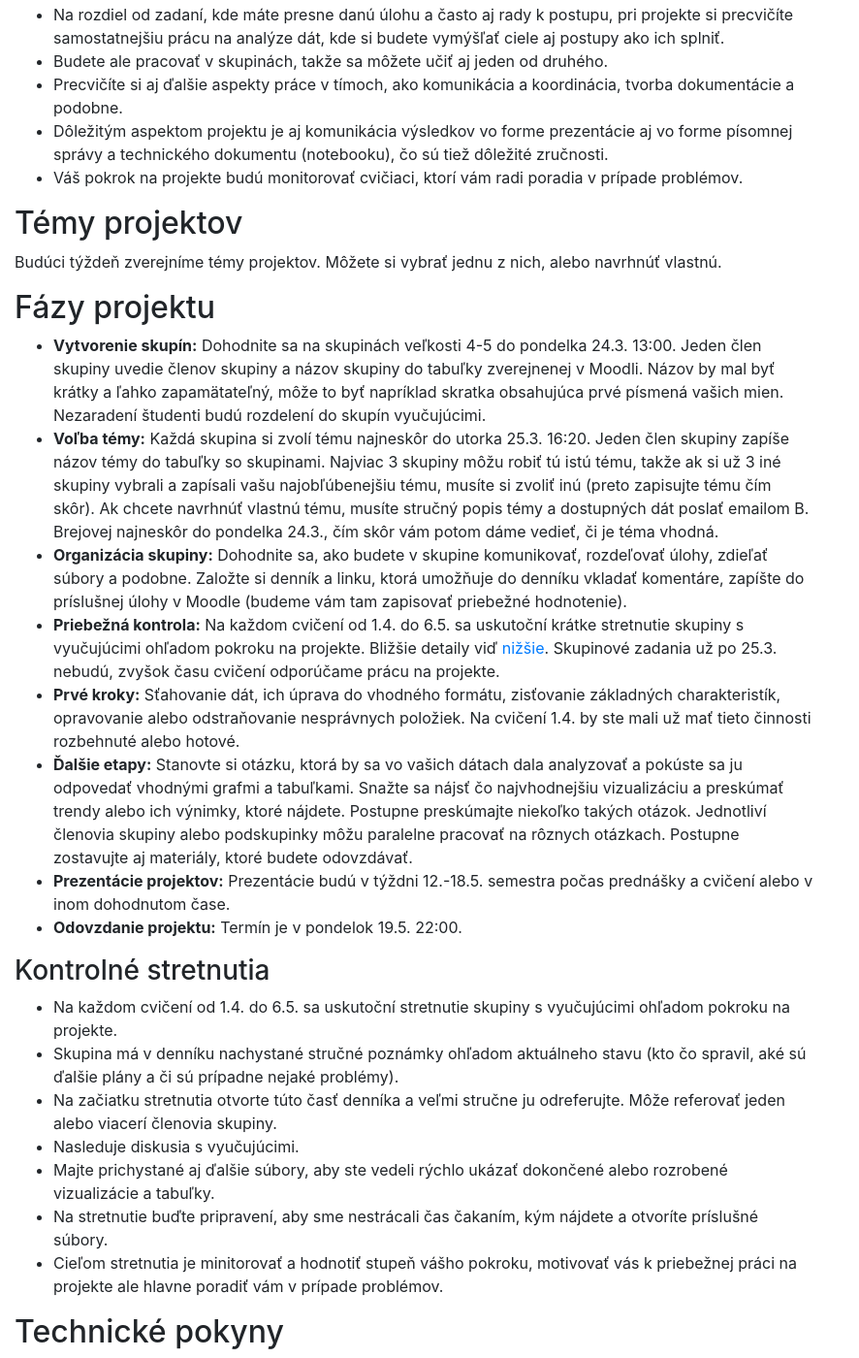
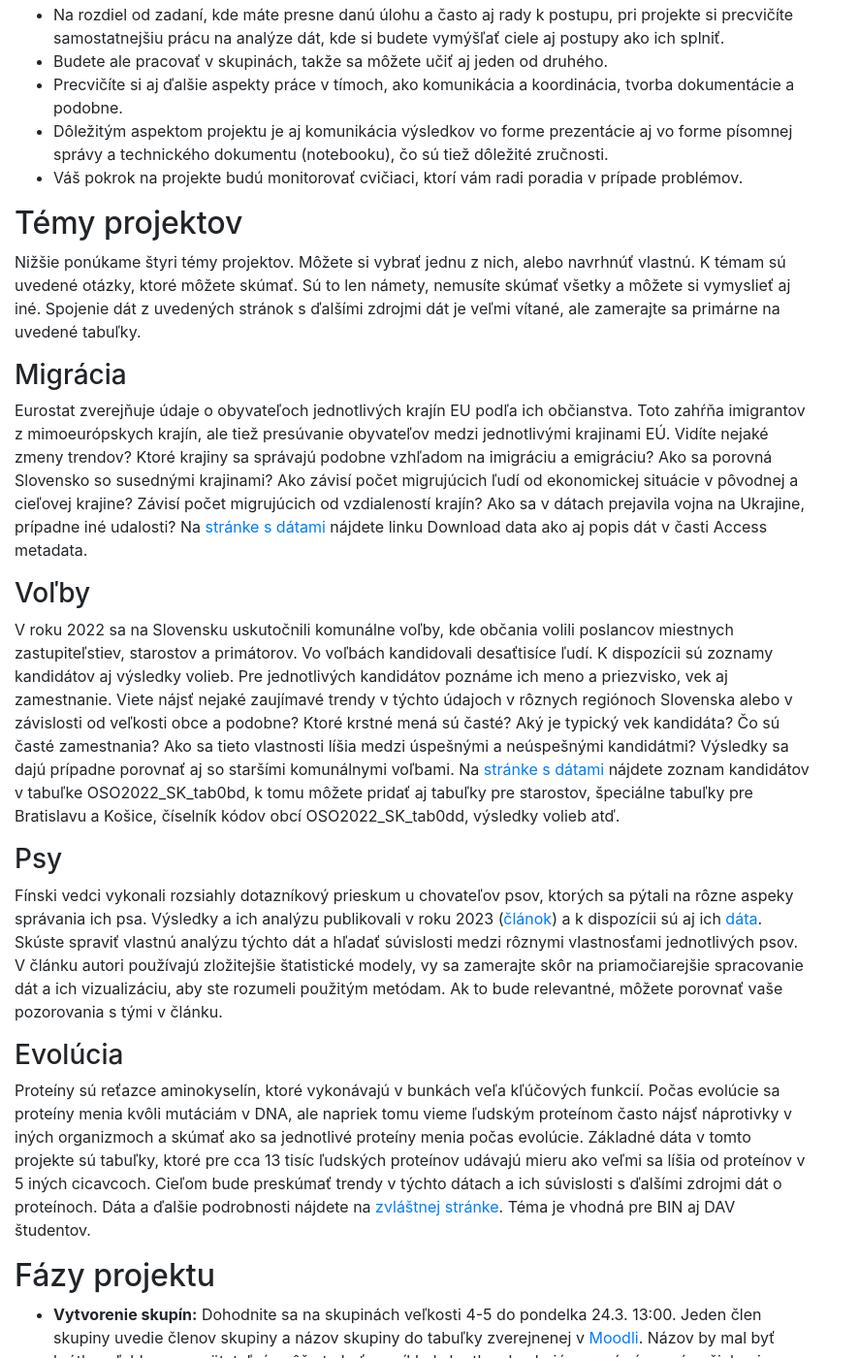
Before and after one commit to bbrejova/viz, a Jekyll site: the page built from Projects.md, in a window 1280 px wide and 1400 px high, scrolled down 199 px. Shown: the whole window at 97% size, without its empty margins (0-886 px from the left). Built offline with Jekyll 4.4.1, drawn with Linux system fonts in a browser that asks for light colours; nearby versions of some CDN libraries; our own code applies the rules of GitHub Pages for plain Markdown files; some of the changed text lies outside the part shown.

Commit message:
L05,project

```diff
--- a/Projects.md
+++ b/Projects.md
@@ -21,45 +21,34 @@ Projekt je kľúčovou časťou predmetu
 
 ## Témy projektov
 
-Budúci týždeň zverejníme témy projektov. Môžete si vybrať jednu z nich, alebo navrhnúť vlastnú.
 
-{% if false %}
 Nižšie ponúkame štyri témy projektov. Môžete si vybrať jednu z nich, alebo navrhnúť vlastnú.
-K témam sú uvedené otázky, ktoré môžete skúmať, môžete si však vymyslieť aj iné. Spojenie dát z uvedených stránok s ďalšími zdrojmi dát je veľmi vítané, ale zamerajte sa primárne na uvedené tabuľky.
+K témam sú uvedené otázky, ktoré môžete skúmať. Sú to len námety, nemusíte skúmať všetky a môžete si vymyslieť aj iné. Spojenie dát z uvedených stránok s ďalšími zdrojmi dát je veľmi vítané, ale zamerajte sa primárne na uvedené tabuľky.
 
 ### Migrácia
 
+Eurostat zverejňuje údaje o obyvateľoch jednotlivých krajín EU podľa ich občianstva. Toto zahŕňa imigrantov z mimoeurópskych krajín, ale tiež presúvanie obyvateľov medzi jednotlivými krajinami EÚ. Vidíte nejaké zmeny trendov? Ktoré krajiny sa správajú podobne vzhľadom na imigráciu a emigráciu? Ako sa porovná Slovensko so susednými krajinami? Ako závisí počet migrujúcich ľudí od ekonomickej situácie v pôvodnej a cieľovej krajine? Závisí počet migrujúcich od vzdialeností krajín? Ako sa v dátach prejavila vojna na Ukrajine, prípadne iné udalosti?
+Na [stránke s dátami](https://ec.europa.eu/eurostat/databrowser/product/page/MIGR_POP1CTZ) nájdete linku Download data ako aj popis dát v časti Access metadata.
+
+
 ### Voľby
 
+V roku 2022 sa na Slovensku uskutočnili komunálne voľby, kde občania volili poslancov miestnych zastupiteľstiev, starostov a primátorov. Vo voľbách kandidovali desaťtisíce ľudí. K dispozícii sú zoznamy kandidátov aj výsledky volieb. Pre jednotlivých kandidátov poznáme ich meno a priezvisko, vek aj zamestnanie. Viete nájsť nejaké zaujímavé trendy v týchto údajoch v rôznych regiónoch Slovenska alebo v závislosti od veľkosti obce a podobne? Ktoré krstné mená sú časté? Aký je typický vek kandidáta? Čo sú časté zamestnania? Ako sa tieto vlastnosti líšia medzi úspešnými a neúspešnými kandidátmi? Výsledky sa dajú prípadne porovnať aj so staršími komunálnymi voľbami. Na [stránke s dátami](https://volby.statistics.sk/oso/oso2022/sk/subory_na_stiahnutie.html) nájdete zoznam kandidátov v tabuľke OSO2022_SK_tab0bd, k tomu môžete pridať aj tabuľky pre starostov, špeciálne tabuľky pre Bratislavu a Košice, číselník kódov obcí OSO2022_SK_tab0dd, výsledky volieb atď.
+
 ### Psy
+
+Fínski vedci vykonali rozsiahly dotazníkový prieskum u chovateľov psov, ktorých sa pýtali na rôzne aspeky správania ich psa. Výsledky a ich analýzu publikovali v roku 2023 ([článok](https://www.sciencedirect.com/science/article/pii/S258900422300768X)) a k dispozícii sú aj ich [dáta](https://figshare.com/ndownloader/files/27715521). Skúste spraviť vlastnú analýzu týchto dát a hľadať súvislosti medzi rôznymi vlastnosťami jednotlivých psov. V článku autori používajú zložitejšie štatistické modely, vy sa zamerajte skôr na priamočiarejšie spracovanie dát a ich vizualizáciu, aby ste rozumeli použitým metódam. Ak to bude relevantné, môžete porovnať vaše pozorovania s tými v článku.
 
 ### Evolúcia
 
 Proteíny sú reťazce aminokyselín, ktoré vykonávajú v bunkách veľa kľúčových funkcií. Počas evolúcie sa proteíny menia kvôli mutáciám v DNA, ale napriek tomu vieme ľudským proteínom často nájsť náprotivky v iných organizmoch a skúmať ako sa jednotlivé proteíny menia počas evolúcie. Základné dáta v tomto projekte sú tabuľky, ktoré pre cca 13 tisíc ľudských proteínov udávajú mieru ako veľmi sa líšia od proteínov v 5 iných cicavcoch. Cieľom bude preskúmať trendy v týchto dátach a ich súvislosti s ďalšími zdrojmi dát o proteínoch. Dáta a ďalšie podrobnosti nájdete na [zvláštnej stránke](http://compbio.fmph.uniba.sk/~bbrejova/tmp/prot-viz/). Téma je vhodná pre BIN aj DAV študentov.
 
 
-### Požiare
-
-Organizácia Spojených národov pre výživu a poľnohospodárstvo (Food and Agriculture Organization, FAO) zdieľa niekoľko datasetov, okrem iného aj údaje o lesných a stepných požiaroch za roky 1992-2022 v jednotlivých krajinách sveta a tiež údaje o typoch porastu. Skúmať môžete rozdiely medzi regiónmi sveta aj časové trendy týchto údajov. Tabuľku o požiaroch nájdete v sekcii [Bulk downloads](https://www.fao.org/faostat/en/#data/GI), [popis](https://data.apps.fao.org/catalog/dataset/c1010a64-a1ac-4532-94ee-b9a7364f1300), [tabuľka o typoch porastu (land cover)](https://www.fao.org/faostat/en/#data/LC).
-
-
-### Voľný čas
-
-Eurostat má niekoľko tabuliek, ktoré porovnávajú prístup k voľnočasovým aktivitám a spoločenským interakciám v rôznych krajinách Európy a vzhľadom na rôzne ukazovatele ako sú vek, pohlavie, vzdelianie, príjem a podobne. Skúste vizualizovať závislosti medzi týmito typmi veličín. Tabuľky nájdete v sekcii [Leisure and social interaction](https://ec.europa.eu/eurostat/databrowser/explore/all/cc?lang=en&subtheme=qol.qol_lei&display=list&sort=category).
-
-
-### Vzdelanie
-
-V roku 2021 sa na Slovensku uskutočnilo [sčítanie obyvateľov](https://www.scitanie.sk/), pričom sumárne dáta sú k dispozícii. Stiahnite si tabuľky uvedené nižšie, ktoré obsahujú údaje o dosiahnutom vzdelaní v kombinácii s inými ukazovateľmi, ako sú vek, pohlavie, obec/okres/kraj a zamestnanie. Vidíte nejaké zaujímavé rozdiely medzi jednotlivými regiónmi Slovenska? Ako sa líši vzdelanie medzi rôznymi vekovými kategóriami alebo na základe pohlavia? Ako vzdelanie súvisí s typom zamestnania? Dá sa prípadne spraviť aj porovnanie s predchádzajúcim sčítaním obyvateľov. Tabuľky: [tab10](https://www.scitanie.sk/themes/web-sodb/assets/public/disem/extreports/RV_O_010_SK.zip), [tab40](https://www.scitanie.sk/themes/web-sodb/assets/public/disem/extreports/RV_O_040_SK.zip), [tab47](https://www.scitanie.sk/themes/web-sodb/assets/public/disem/extreports/RV_O_047_SK.zip), [tab67](https://www.scitanie.sk/themes/web-sodb/assets/public/disem/extreports/RV_O_067_SK.zip).
-
-
-{% endif %}
-
 ## Fázy projektu
 
-* **Vytvorenie skupín:** Dohodnite sa na skupinách veľkosti 4-5 do pondelka 24.3. 13:00. Jeden člen skupiny uvedie členov skupiny a názov skupiny do tabuľky zverejnenej v Moodli. Názov by mal byť krátky a ľahko zapamätateľný, môže to byť napríklad skratka obsahujúca prvé písmená vašich mien. Nezaradení študenti budú rozdelení do skupín vyučujúcimi.
-* **Voľba témy:** Každá skupina si zvolí tému najneskôr do utorka 25.3. 16:20.  Jeden člen skupiny zapíše názov témy do tabuľky so skupinami. Najviac 3 skupiny môžu robiť tú istú tému, takže ak si už 3 iné skupiny vybrali a zapísali vašu najobľúbenejšiu tému, musíte si zvoliť inú (preto zapisujte tému čím skôr). Ak chcete navrhnúť vlastnú tému, musíte stručný popis témy a dostupných dát poslať emailom B. Brejovej najneskôr do pondelka 24.3., čím skôr vám potom dáme vedieť, či je téma vhodná.
-* **Organizácia skupiny:** Dohodnite sa, ako budete v skupine komunikovať, rozdeľovať úlohy, zdieľať súbory a podobne. Založte si denník a linku, ktorá umožňuje do denníku vkladať komentáre, zapíšte do príslušnej úlohy v Moodle (budeme vám tam zapisovať priebežné hodnotenie).
+* **Vytvorenie skupín:** Dohodnite sa na skupinách veľkosti 4-5 do pondelka 24.3. 13:00. Jeden člen skupiny uvedie členov skupiny a názov skupiny do tabuľky zverejnenej v [Moodli](https://moodle.uniba.sk/mod/url/view.php?id=149879). Názov by mal byť krátky a ľahko zapamätateľný, môže to byť napríklad skratka obsahujúca prvé písmená vašich mien. Nezaradení študenti budú rozdelení do skupín vyučujúcimi.
+* **Voľba témy:** Každá skupina si zvolí tému najneskôr do utorka 25.3. 16:20.  Jeden člen skupiny zapíše názov témy do [tabuľky so skupinami](https://moodle.uniba.sk/mod/url/view.php?id=149879). Najviac 3 skupiny môžu robiť tú istú tému, takže ak si už 3 iné skupiny vybrali a zapísali vašu najobľúbenejšiu tému, musíte si zvoliť inú (preto zapisujte tému čím skôr). Ak chcete navrhnúť vlastnú tému, musíte stručný popis témy a dostupných dát poslať emailom B. Brejovej najneskôr do pondelka 24.3., čím skôr vám potom dáme vedieť, či je téma vhodná.
+* **Organizácia skupiny:** Dohodnite sa, ako budete v skupine komunikovať, rozdeľovať úlohy, zdieľať súbory a podobne. Založte si denník a linku, ktorá umožňuje do denníku vkladať komentáre, zapíšte do príslušnej úlohy v [Moodle](https://moodle.uniba.sk/mod/assign/view.php?id=151600) (budeme vám tam zapisovať priebežné hodnotenie).
 * **Priebežná kontrola:** Na každom cvičení od 1.4. do 6.5. sa uskutoční krátke stretnutie skupiny s vyučujúcimi ohľadom pokroku na projekte. Bližšie detaily viď [nižšie](#kontrolné-stretnutia). Skupinové zadania už po 25.3. nebudú, zvyšok času cvičení odporúčame prácu na projekte.
 * **Prvé kroky:** Sťahovanie dát, ich úprava do vhodného formátu, zisťovanie základných charakteristík, opravovanie alebo odstraňovanie nesprávnych položiek. Na cvičení 1.4. by ste mali už mať tieto činnosti rozbehnuté alebo hotové.
 * **Ďalšie etapy:** Stanovte si otázku, ktorá by sa vo vašich dátach dala analyzovať a pokúste sa ju odpovedať vhodnými grafmi a tabuľkami. Snažte sa nájsť čo najvhodnejšiu vizualizáciu a preskúmať trendy alebo ich výnimky, ktoré nájdete. Postupne preskúmajte niekoľko takých otázok. Jednotliví členovia skupiny alebo podskupinky môžu paralelne pracovať na rôznych otázkach. Postupne zostavujte aj materiály, ktoré budete odovzdávať.
@@ -74,7 +63,7 @@ V roku 2021 sa na Slovensku uskutočnilo [sčítanie obyvateľov](https://www.sc
 * Nasleduje diskusia s vyučujúcimi.
 * Majte prichystané aj ďalšie súbory, aby ste vedeli rýchlo ukázať dokončené alebo rozrobené vizualizácie a tabuľky.
 * Na stretnutie buďte pripravení, aby sme nestrácali čas čakaním, kým nájdete a  otvoríte príslušné súbory.
-* Cieľom stretnutia je minitorovať a hodnotiť stupeň vášho pokroku, motivovať vás k priebežnej práci na projekte ale hlavne poradiť vám v prípade problémov.
+* Cieľom stretnutia je monitorovať a hodnotiť stupeň vášho pokroku, motivovať vás k priebežnej práci na projekte ale hlavne poradiť vám v prípade problémov.
 
 
 ## Technické pokyny
@@ -84,6 +73,7 @@ V roku 2021 sa na Slovensku uskutočnilo [sčítanie obyvateľov](https://www.sc
 * Dáta sa vám budú dobre načítavať, ak si ich dáte na web, napríklad na fakultný server [daVinci](http://davinci.fmph.uniba.sk/) ([návod](http://davinci.fmph.uniba.sk/dokuwiki/howtos/personal-web)) alebo na GitHub.
 * Do dát robte čo najmenej manuálnych zásahov.
 * Opakujúce sa časti kódu presuňte do funkcií, ktoré viackrát použijete s rôznymi parametrami. Takisto zložitejšie výpočty je vhodné presunúť do funkcie. Nie je ideálne, ak viacerí členovia skupiny píšu podobný kód a ten aj zostane vo výslednom projekte. Mali by ste spolu komunikovať a takýmto duplicitám predísť alebo ich odstrániť.
+* Colab nefuguje ideálne ak naraz ten istý notebook edituje viacero používateľov, môže dochádzať k strate dát. Môžete skúsiť použiť inú platformu alebo pracujte na svojich dočasných kópiách notebooku a hotové časti kódu presúvajte do spoločného notebooku na Colabe.
 * Počas práce na projekte priebežne píšte denník a zdieľajte ho s vyučujúcimi (viď nižšie).
 * Ukladajte si použité zdroje a citujte ich vo výslednom projekte. Môžete sa inšpirovať existujúcimi analýzami vašich dát a replikovať prípadne rozšíriť tieto analýzy, je však potrebné priznať zdroje svojej inšpirácie.
 * Na projekte je povolené používať editory podporujúce automatické generovanie kódu pomocou umelej inteligencie. Avšak automaticky generovaný kód musíte podrobne preštudovať, pochopiť, skontrolovať a opraviť v ňom prípadné chyby. Ste zodpovední za jeho kvalitu a správnosť. Navyše na ústnej skúške budeme overovať, či viete vysvetliť a modifikovať váš kód aj bez použitia umelej inteligencie. Ak využívate nástroje umelej inteligencie, uveďte to v denníku a medzi zdrojmi v notebooku.
@@ -103,24 +93,24 @@ Správa (report) je dokument, ktorý by ste odovzdali "zákazníkovi", t.j. zad
 * Výsledky ďalších analýz (rozdelené do viacerých kapitol). Ku každej analýze stručne popíšte, čo ste s dátami spravili, uveďte grafy alebo tabuľky s výsledkami, vysvetlite, aké trendy a iné závery na nich vidno. Pri záveroch pozor, aby ste z korelácie automaticky nepredpokladali kauzalitu. Z textu by malo byť jasné, čo sú skutočné pozorovania a čo vaše dohady. Vaše výsledky môžete porovnať s výsledkami z iných zdrojov (nie je to ale nutné).
 * Záver so stručným zhrnutím hlavných výsledkov a možnosťami ďalšej práce.
 
-Správa by mala byť formálny text bez gramatických chýb, napísaný v slovenskom alebo anglickom jazyku. Obrázky a tabuľky by mali mať popisky vysvetľujúce čo je na grafe alebo v tabuľke zobrazené a mali by byť očíslované (obrázok/figure 1, tabuľka/table 1 atď.) Navyše na každý obrázok a tabuľku sa odvolajte v hlavnom texte (na obrázku 1 vidíme...). Ak ste pri práci využili nejaké zdroje, uveďte ich v zozname literatúry na konci správy (zdroje dát, literatúru k oblasti, v ktorej robíte projekt). V správe neuvádzajte kód ani nepopisujte technické aspekty projektu (ako ste to programovali) a nemusíte tam ani uvádzať odkazy na zdroje, ktoré súvisia priamo s programovaním. Správa sa odovzdáva vo formáte pdf, môžete ju vytvoriť ako Google doc, ale aj v inom systéme (napríklad Latex/Overleaf).
+Správa by mala byť formálny text bez gramatických chýb, napísaný v slovenskom alebo anglickom jazyku. Obrázky a tabuľky by mali mať popisky vysvetľujúce čo je na grafe alebo v tabuľke zobrazené a mali by byť očíslované (obrázok/figure 1, tabuľka/table 1 atď.) Navyše na každý obrázok a tabuľku sa odvolajte v hlavnom texte (na obrázku 1 vidíme...). Ak ste pri práci využili nejaké zdroje, uveďte ich v zozname literatúry na konci správy (zdroje dát, literatúru k oblasti, v ktorej robíte projekt). V správe neuvádzajte kód ani nepopisujte technické aspekty projektu (ako ste to programovali) a nemusíte tam ani uvádzať odkazy na zdroje, ktoré súvisia priamo s programovaním. Správa sa [odovzdáva](https://moodle.uniba.sk/mod/assign/view.php?id=151601) vo formáte pdf, môžete ju vytvoriť ako Google doc, ale aj v inom systéme (napríklad Latex/Overleaf).
 
 Ak sa chcete inšpirovať, ako vyzerá formálny technický text s číslovanými obrázkami a tabuľkami, môžete si pozrieť [zborník zo Študentskej vedeckej konferencie](http://compbio.fmph.uniba.sk/svk2022/svk2022-zbornik.pdf) (vaše články asi nebudú mať toľko matematiky a citovať budete asi skôr webstránky než vedecké publikácie, tiež nemusíte správu formátovať do dvoch stĺpcov).
 
-Poskytujeme vám aj ukážkovú [kostru správy](https://docs.google.com/document/d/1k8wA93Ta3aP3hsJ8_kzjR7bh0Ys3J5HnDhvnafuDUow/edit?usp=sharing) ako Google doc, z ktorej v prípade záujmu môžete vychádzať.
+Poskytujeme vám aj ukážkovú [kostru správy](https://docs.google.com/document/d/1BKmmjGd8X594S5bK9uMwl3LV271EH0UOjone0eWMTzY/edit?usp=sharing) ako Google doc, z ktorej v prípade záujmu môžete vychádzať.
 
 Text správy by ste mali písať sami, negenerujte text umelou inteligenciou ani neodpisujte z iných zdrojov. Nástroje umelej inteligencie smiete použiť na kontrolu gramatiky a štylistiky. Všetky navrhované úpravy ale starostlivo skontrolujte, či nemenia zamýšľaný význam textu.
 
 
 ### Zdrojový kód
 
-K projektu by ste mali odovzdať zdrojový kód vo forme Jupyter notebook, v ktorom bude celá analýza od načítania dát, cez ich úpravu a kontrolu až po vykreslenie finálnych grafov použitých v správe, prípadne aj ďalších, ktoré sa do správy nedostali. Celý kód by mal byť spustiteľný v Colabe. Ak časť predspracovania dát nie je praktické robiť v notebooku, uveďte v notebooku analýzu začínajúcu načítaním už predspracovaných dát a proces predspracovania popíšte v notebooku, prípadne odovzdajte v zvláštnom súbore relevantný kód. Notebook by mal obsahovať nadpisy charakterizujúce jednotlivé časti analýzy a stručné popisy jednotlivých častí kódu. Uveďte aj odkazy (URL) na použité zdroje, najmä ak ste z nich kopírovali kód (vrátane nástrojov umelej inteligencie).
+K projektu by ste mali [odovzdať](https://moodle.uniba.sk/mod/assign/view.php?id=151604) zdrojový kód vo forme Jupyter notebook, v ktorom bude celá analýza od načítania dát, cez ich úpravu a kontrolu až po vykreslenie finálnych grafov použitých v správe, prípadne aj ďalších, ktoré sa do správy nedostali. Celý kód by mal byť spustiteľný v Colabe. Ak časť predspracovania dát nie je praktické robiť v notebooku, uveďte v notebooku analýzu začínajúcu načítaním už predspracovaných dát a proces predspracovania popíšte v notebooku, prípadne odovzdajte v zvláštnom súbore relevantný kód. Notebook by mal obsahovať nadpisy charakterizujúce jednotlivé časti analýzy a stručné popisy jednotlivých častí kódu. Uveďte aj odkazy (URL) na použité zdroje, najmä ak ste z nich kopírovali kód (vrátane nástrojov umelej inteligencie).
 
 Notebook by mal ťahať dáta z nejakej URL, kam ich uložíte buď v pôvodnom alebo v predspracovanom tvare, viď [Technické pokyny](#technické-pokyny). Na ústnej skúške bude potrebné, aby ste vedeli notebook spustiť aj modifikovať na počítači v I-H6 alebo inej učebni.
 
 ### Denník
 
-Denník vypĺňajte do kostry poskytnutej v Moodli, z ktorej si spravíte kópiu.
+Denník vypĺňajte do kostry poskytnutej v [Moodli](https://moodle.uniba.sk/mod/assign/view.php?id=151600), z ktorej si spravíte kópiu.
 
 Na začiatku denníka uveďte názov skupiny, zoznam členov a tému projektu.
 
@@ -143,11 +133,11 @@ Na záver do denníku dopíšte stručný prehľad pre každého člena skupiny,
   * Sumár hlavných výsledkov ako pre zákazníka (ukážky grafov a ich popis)
   * Ukážky zaujímavých technických aspektov projektu ako pre kolegov programátorov, čo ste sa naučili, čo bolo ťažké.
 * Prezentáciu si vopred precvičte, hlavne nadväznosti častí a celkové trvanie.
-* Celá prezentácia má byť v **jednom pdf súbore**, jeden člen skupiny ju odovzdá do Moodlu do **9:00 v deň prezentácie**, odtiaľ ju vyučujúci nahrajú na prezentovací počítač.
+* Celá prezentácia má byť v **jednom pdf súbore**, jeden člen skupiny ju odovzdá do [Moodlu](https://moodle.uniba.sk/mod/assign/view.php?id=151608) do **9:00 v deň prezentácie**, odtiaľ ju vyučujúci nahrajú na prezentovací počítač.
   * Ak by ste veľmi v prezentácii potrebovali animácie a iné prvky, ktoré nefungujú v pdf, môžete prezentovať z vlastného počítača. V tom prípade musíte splniť nasledovné podmienky:
     * Celá skupina musí prezentovať z jedného súboru a počítača, aby sa eliminovali prestoje.
     * Zapojenie počítača do projektora si vopred skontrolujte v príslušnej učebni (F1-328 alebo I-H6).
-    * Do Moodlu odovzdajte súbor, ktorý budete používať a aj pdf s aspoň čiastočnou funkcionalitou ako zálohu pre prípad technických problémov.
+    * Do Moodlu odovzdajte pdf s aspoň čiastočnou funkcionalitou ako zálohu pre prípad technických problémov.
 * Každá skupina sa zúčastní aj ako publikum na aspoň jednej ďalšej prezentácii podľa rozpisu, môžete sa ale prísť pozrieť aj na viac skupín.
 * Po každej prezentácii bude krátka diskusia, uvítame aj vaše otázky.
 
```
Also changed, not shown: L05-notes.md (added, +33 -0 lines), index.md (+2 -2 lines), 2 other files.
